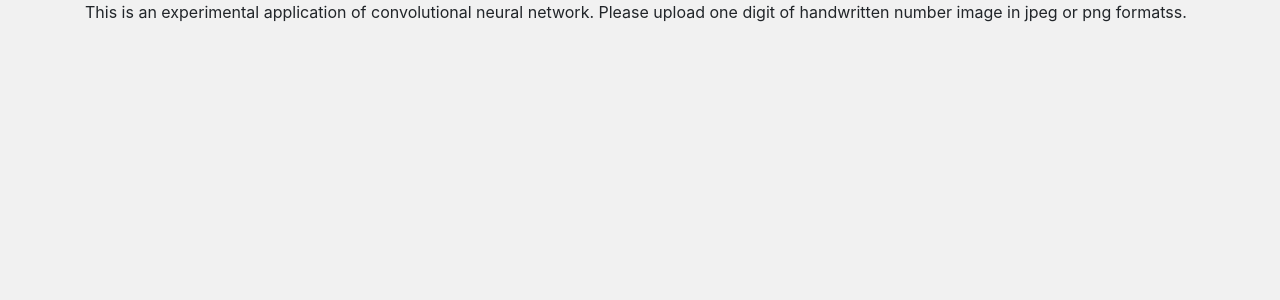
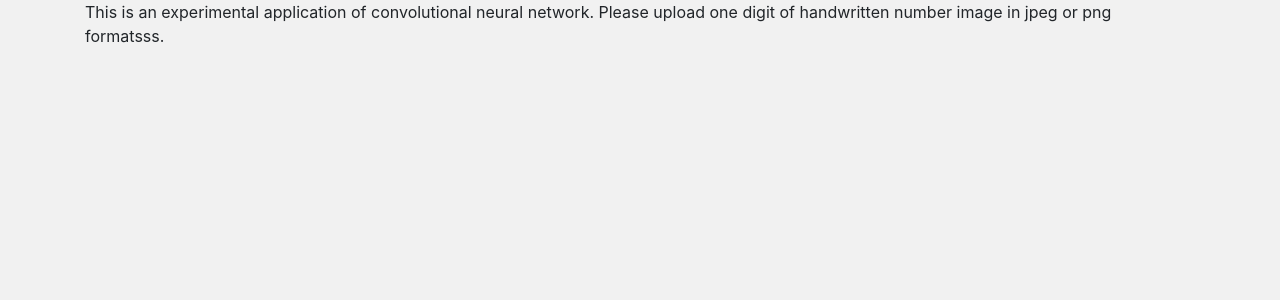
Before and after one commit to s-kmohan/ai, a Flask app: page /about in a window 1280 px wide. Shown: the part 56-356 px from the top of the page. Run offline with Flask 2, Linux system fonts and the light colour scheme; some libraries are stand-ins or nearby versions.

Commit message:
2nd Practice Push

```diff
--- a/app/templates/about.html
+++ b/app/templates/about.html
@@ -14,7 +14,7 @@
     <div class="col">
       <h1>About</h1>
       <p>This is an experimental application of convolutional neural network.
-        Please upload one digit of handwritten number image in jpeg or png formatss.
+        Please upload one digit of handwritten number image in jpeg or png formatsss.
       </p>
     </div>
   </div>
```
